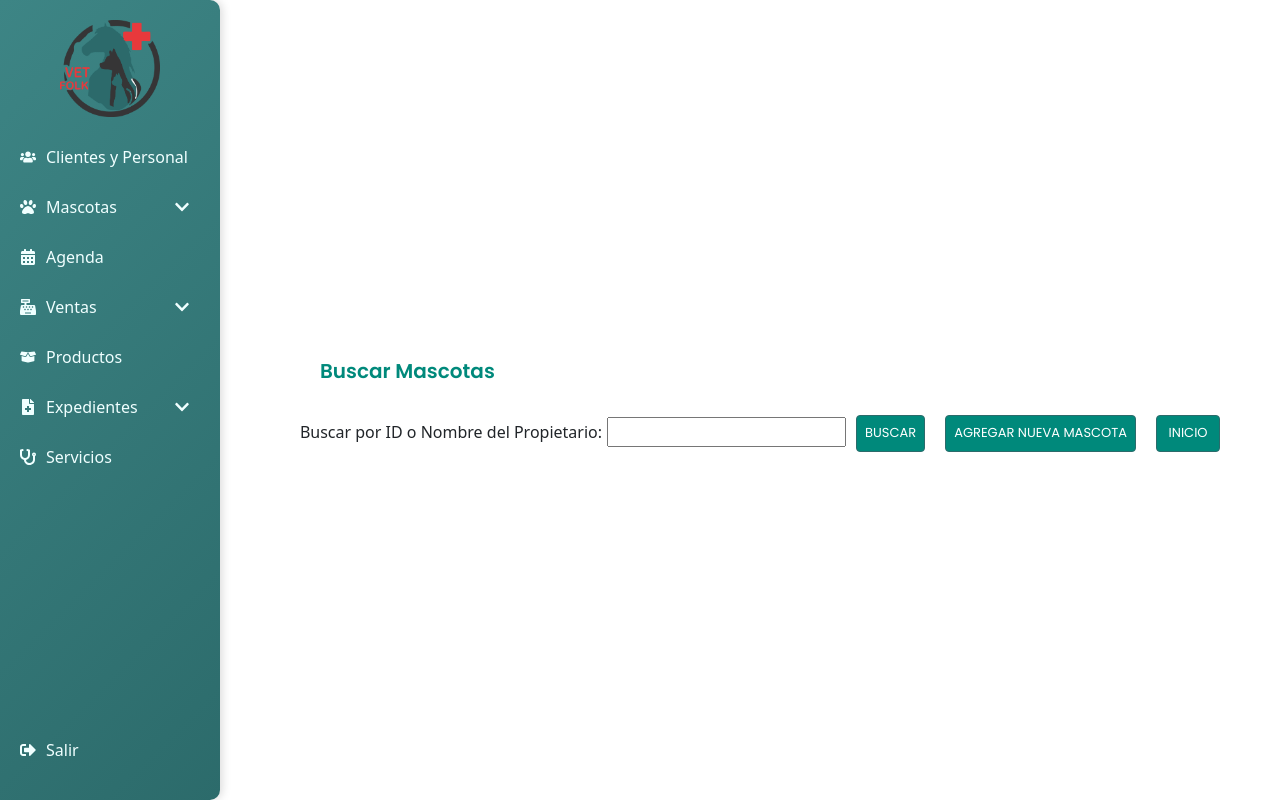
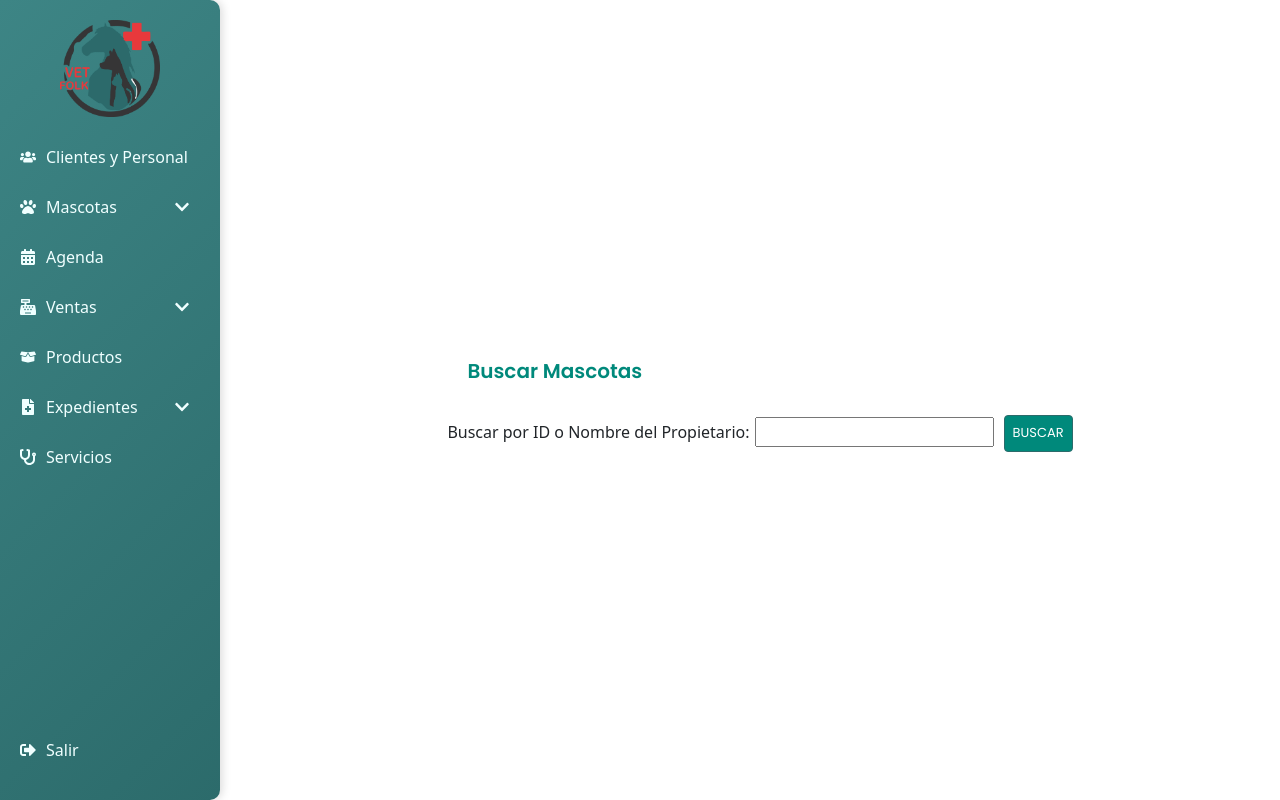
Before and after one commit to ackerT/VetFolk-Frontend, a React (Create React App) app: page /admin/buscar-mascotas in a window 1280 px wide. Built offline with nearby package versions, Linux system fonts and the light colour scheme.

Commit message:
En el inicio se dejo solo el boton buscar , en  buscarMascota

```diff
--- a/src/components/BuscarMascotas.js
+++ b/src/components/BuscarMascotas.js
@@ -115,7 +115,7 @@ const BuscarMascota = () => {
       width: 150,
       renderCell: (params) => (
         <Button onClick={() => handleViewDetails(params.row.id_mascota)} sx={ButtonEstilo}>
-          Editar Expediente
+          Editar
         </Button>
       ),
     },
@@ -137,8 +137,7 @@ const BuscarMascota = () => {
               onChange={handleOwnerChange}
             />
             <Button onClick={handleSearch} sx={ButtonEstilo}>Buscar</Button>
-            <Button onClick={handleAddPet} sx={ButtonEstilo}>Agregar Nueva Mascota</Button>
-            <Button onClick={handleNavigateHome} sx={ButtonEstilo}>Inicio</Button>
+
           </div>
 
           {selectedOwnerPets.length > 0 && (
--- a/src/components/BuscarMascotas.jsx
+++ b/src/components/BuscarMascotas.jsx
@@ -144,7 +144,7 @@ const Mascotas = () => {
                     <td style={{ border: '1px solid black', padding: '7px' }}>{pet.esterilizada ? 'Sí' : 'No'}</td>
                     <td style={{ border: '1px solid black', padding: '7px' }}>
                     <Button onClick={() => handleViewDetails(pet.id_mascota)} sx={{ mb: 2, mt: ButtonEstilo }}>
-                  Editar Expediente
+                  Editar
                   </Button>
                     </td>
                   </tr>
```
